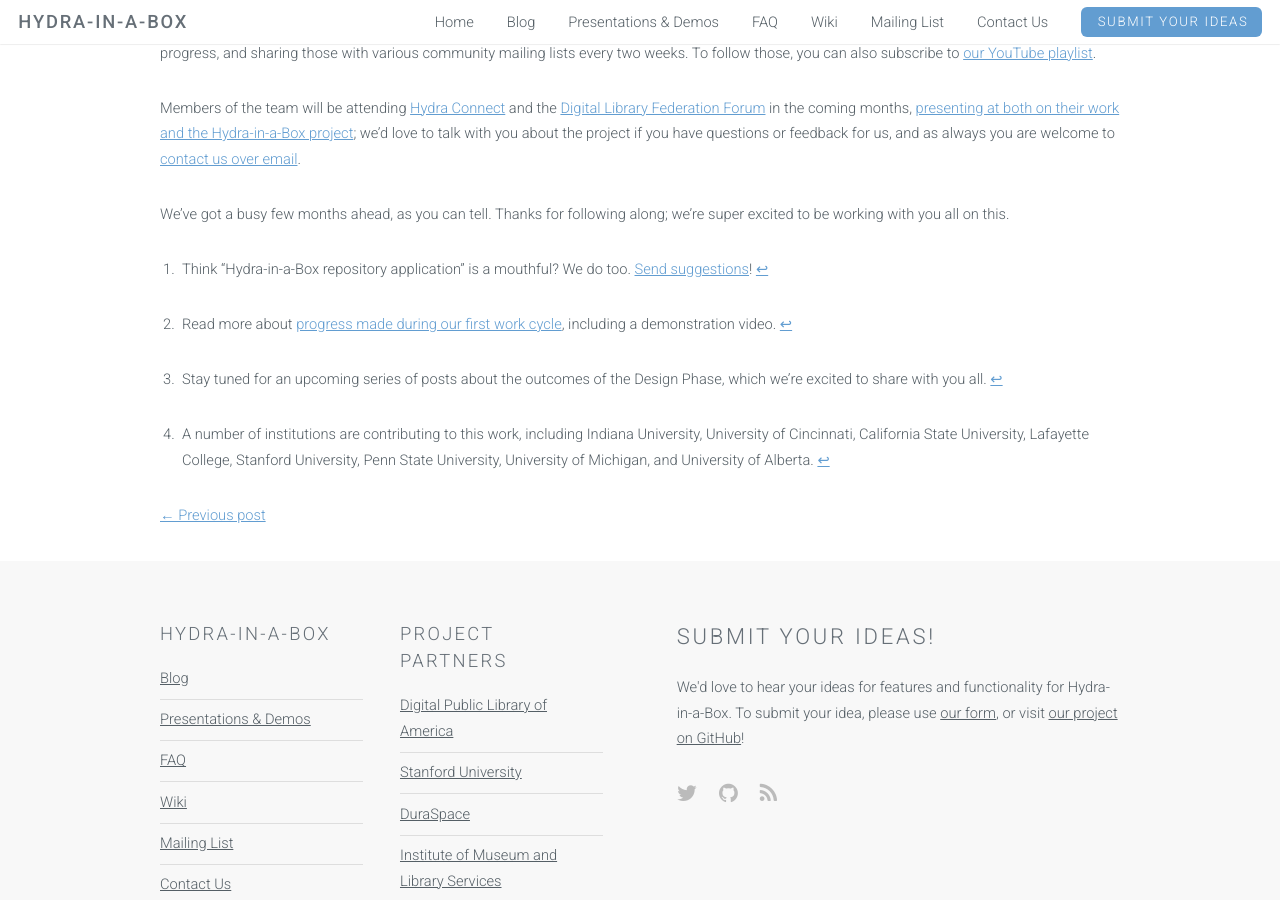
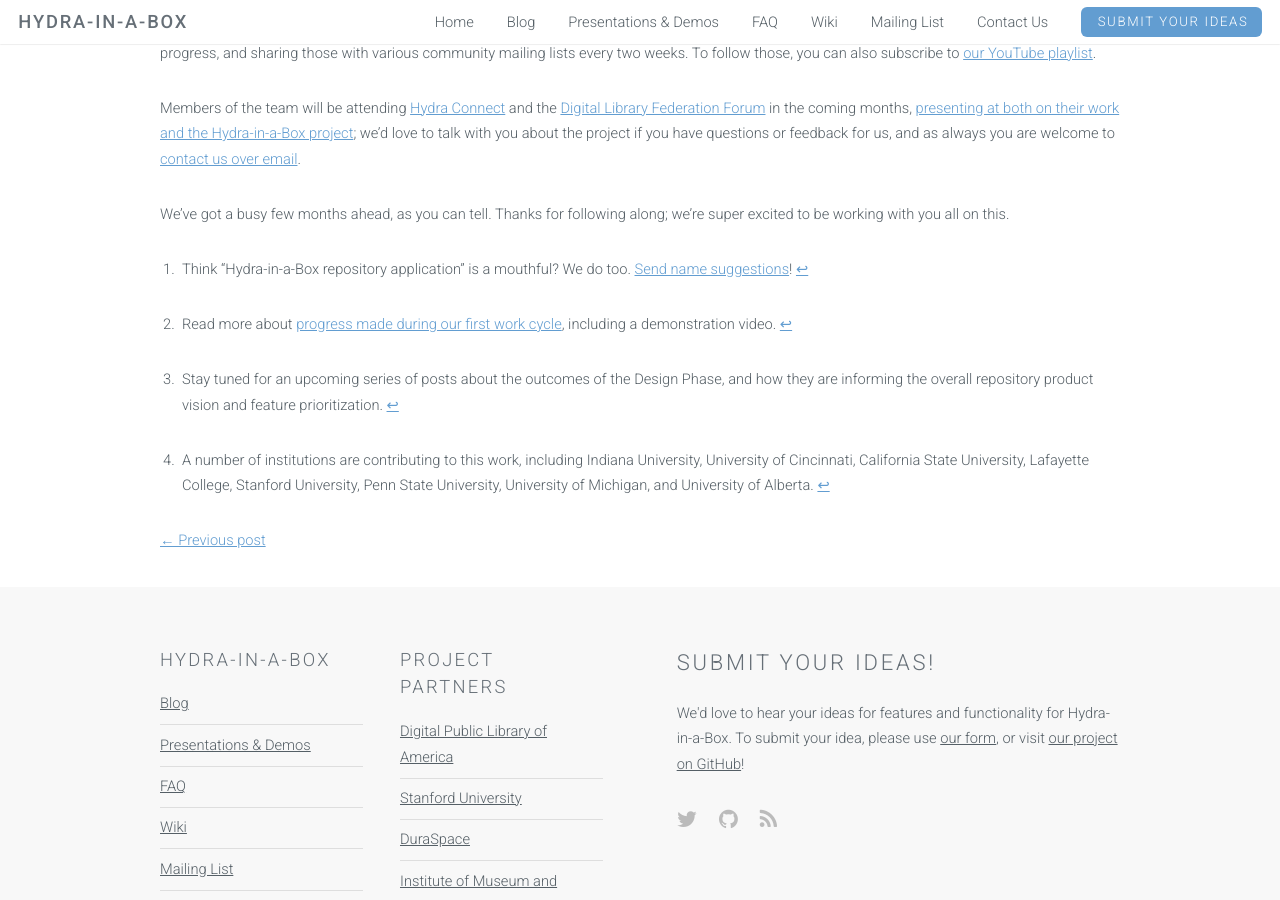
Before and after one commit to samvera-labs/hyku.github.io, a Jekyll site: the page built from _posts/2016-09-15-autumn-development-plans.markdown, in a window 1280 px wide and 900 px high, scrolled down 1984 px. Built offline with Jekyll 4.4.1, drawn with Linux system fonts in a browser that asks for light colours.

Commit message:
minor text edits

```diff
--- a/_posts/2016-09-15-autumn-development-plans.markdown
+++ b/_posts/2016-09-15-autumn-development-plans.markdown
@@ -66,7 +66,7 @@
 
 We've got a busy few months ahead, as you can tell. Thanks for following along; we're super excited to be working with you all on this.
 
-[^1]: Think "Hydra-in-a-Box repository application" is a mouthful? We do too. [Send suggestions]({% post_url 2016-08-25-hybox-names %})!
+[^1]: Think "Hydra-in-a-Box repository application" is a mouthful? We do too. [Send name suggestions]({% post_url 2016-08-25-hybox-names %})!
 [^2]: Read more about [progress made during our first work cycle]({% post_url 2016-07-11-july_update %}), including a demonstration video.
-[^3]: Stay tuned for an upcoming series of posts about the outcomes of the Design Phase, which we're excited to share with you all.
+[^3]: Stay tuned for an upcoming series of posts about the outcomes of the Design Phase, and how they are informing the overall repository product vision and feature prioritization.
 [^4]: A number of institutions are contributing to this work, including Indiana University, University of Cincinnati, California State University, Lafayette College, Stanford University, Penn State University, University of Michigan, and University of Alberta.
```
